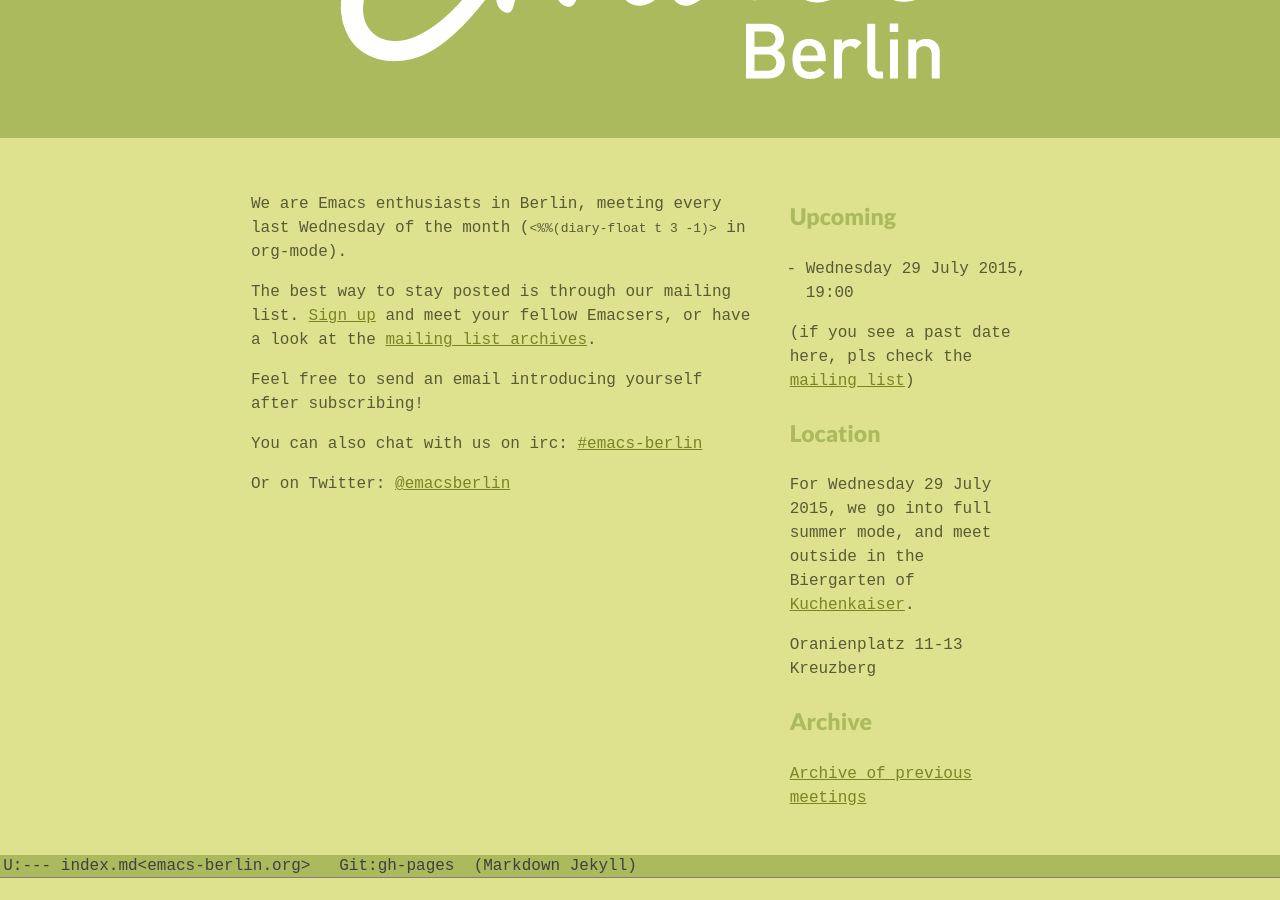
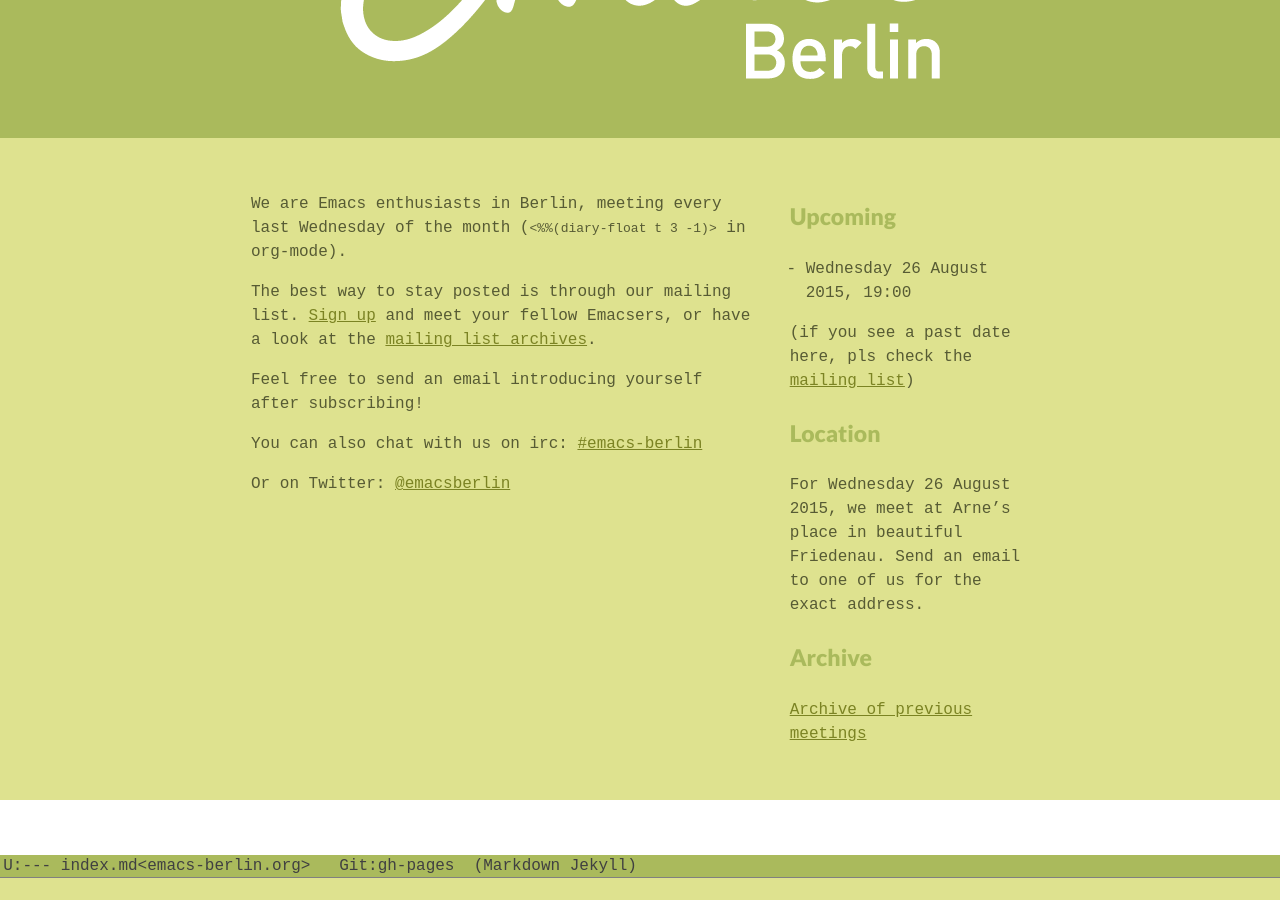
Before and after one commit to emacs-berlin/emacs-berlin.org, a Jekyll site: the page built from index.md, in a window 1280 px wide and 900 px high, scrolled down 271 px. Built offline with Jekyll 4.4.1, drawn with Linux system fonts in a browser that asks for light colours.

Commit message:
Upcoming is Aug 26

```diff
--- a/index.md
+++ b/index.md
@@ -34,18 +34,14 @@
 <div class="medium-4 columns">
 ### Upcoming
 
-* Wednesday 29 July 2015, 19:00
+* Wednesday 26 August 2015, 19:00
 
 (if you see a past date here, pls check the [mailing list][mla])
 
 ### Location
 
-For Wednesday 29 July 2015, we go into full summer mode, and meet
-outside in the Biergarten of
-[Kuchenkaiser](http://kuchenkaiser.blogspot.de/).
-
-Oranienplatz 11-13
-Kreuzberg
+For Wednesday 26 August 2015, we meet at Arne's place in beautiful
+Friedenau. Send an email to one of us for the exact address.
 
 ### Archive
 
```
